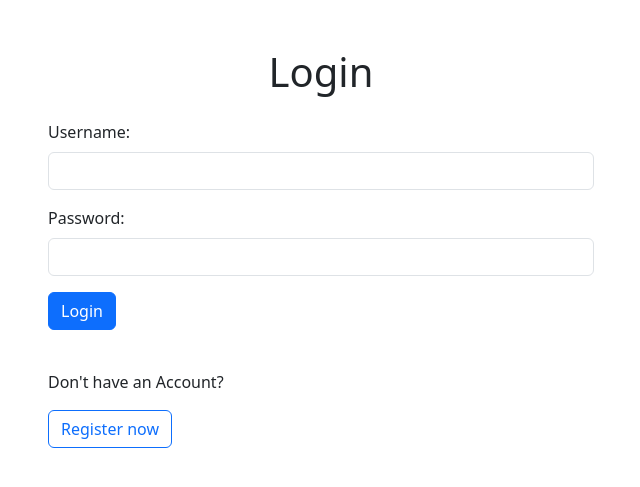
After one commit to JonasArchiv/ChatProgramm, a Flask app: template templates/login.html in a window 1280 px wide. The commit adds this page. Shown: the top 487 px of the page, without its empty margins (319-959 px from the left). Run offline with Flask 3, Linux system fonts and the light colour scheme; the template is opened without the code that fills it: most values are stand-ins (such as "Sample title", 1, 10 or a date in 2020); parts of the project's set-up code (start-up, migrations or seed data) failed here and were passed over; some libraries are stand-ins or nearby versions.

Commit message:
Add Login, start dashboard

```diff
--- a/main.py
+++ b/main.py
@@ -60,7 +60,7 @@ def index():
 def dashboard():
     if 'user_id' not in session:
         return redirect(url_for('login'))
-    return render_template('dashboard.html', app_name=app_name)
+    return render_template('dashboard.html', app_name=app_name, user_name=session.username)
 
 
 @app.route('/register', methods=['GET', 'POST'])
@@ -93,7 +93,25 @@ def register():
 @app.route('/login', methods=['GET', 'POST'])
 def login():
     if 'user_id' in session:
-        return redirect(url_for('dashboard'))
+        return redirect('/dashboard')
+    if request.method == 'POST':
+        username = request.form['username']
+        password = request.form['password']
+        user = User.query.filter_by(username=username).first()
+        if user and check_password_hash(user.password, password):
+            session['user_id'] = user.id
+
+        return redirect(url_for('login', error='Invalid username or password'))
+    return render_template('login.html', error=request.args.get('error'), success=request.args.get('success'), app_name=app_name)
+
+
+@app.route('/logout')
+def logout():
+    if 'user_id' not in session:
+        return redirect(url_for('login', error='You are not logged in'))
+    session.pop('user_id', None)
+    session.pop('private_key', None)
+    return redirect(url_for('login', success='You have logged out successfully.'))
 
 
 if __name__ == '__main__':
--- /dev/null
+++ b/templates/login.html
@@ -0,0 +1,42 @@
+<!DOCTYPE html>
+<html lang="en">
+<head>
+    <meta charset="UTF-8">
+    <title>{{app_name}} - Login</title>
+    <link rel="stylesheet" href="/static/bootstrap-5.3.3-dist/css/bootstrap.min.css">
+    <script src="/static/bootstrap-5.3.3-dist/js/bootstrap.min.js"></script>
+</head>
+<body class="container mt-5">
+    <div class="row justify-content-center">
+        <div class="col-md-6">
+            <h1 class="text-center mb-4">Login</h1>
+            {% if error %}
+                <div class="alert alert-danger" role="alert">
+                    {{ error }}
+                </div>
+            {% endif %}
+            {% if success %}
+                <div class="alert alert-success" role="alert">
+                    {{ success }}
+                </div>
+            {% endif %}
+            <form method="post" action="login">
+                <div class="mb-3">
+                    <label for="username" class="form-label">Username:</label>
+                    <input type="text" class="form-control" id="username" name="username">
+                </div>
+                <div class="mb-3">
+                    <label for="password" class="form-label">Password:</label>
+                    <input type="password" class="form-control" id="password" name="password">
+                </div>
+                <input type="submit" class="btn btn-primary" value="Login">
+            </form>
+            <br>
+            <form action="{{ url_for('register') }}">
+                <p class="mt-3">Don't have an Account?</p>
+                <button type="submit" class="btn btn-outline-primary">Register now</button>
+            </form>
+        </div>
+    </div>
+</body>
+</html>
--- a/templates/register.html
+++ b/templates/register.html
@@ -1,5 +1,5 @@
 <!DOCTYPE html>
-<html lang="de">
+<html lang="en">
   <head>
     <meta charset="UTF-8">
     <title>{{ app_name }} - Register</title>
```
Also changed, not shown: templates/dashboard.html (added, +27 -0 lines).
